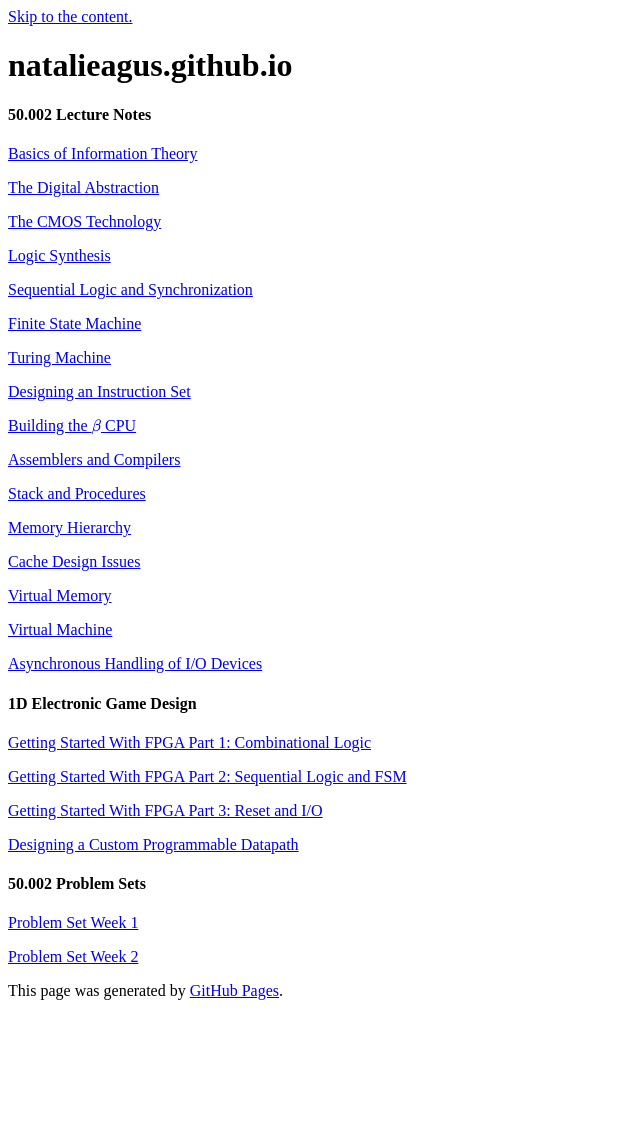
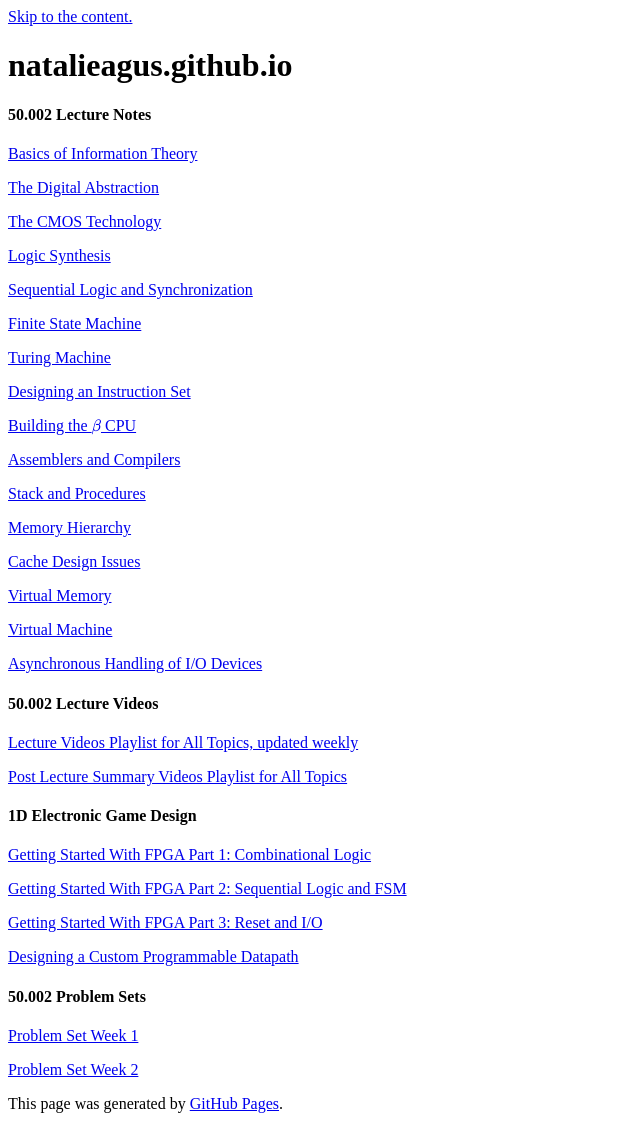
Before and after one commit to natalieagus/natalieagus.github.io, a Jekyll site: the page built from index.md, in a window 1280 px wide. Shown: the whole page, without its empty margins (0-640 px from the left). Built offline with Jekyll 4.4.1, drawn with Linux system fonts in a browser that asks for light colours; our own code applies the rules of GitHub Pages for plain Markdown files; formulas are drawn with MathJax 3; a script that is not in the unit is left out; the repository's description, which GitHub fills in, is left out; before the commit the page ends 1008 px from its top, so only the background shows below that.

Commit message:
added video links

```diff
--- a/index.md
+++ b/index.md
@@ -31,6 +31,13 @@
 
 [Asynchronous Handling of I/O Devices](https://natalieagus.github.io/50002/devices_and_interrupts.html)
 
+#### 50.002 Lecture Videos
+[Lecture Videos Playlist for All Topics, updated weekly](https://www.youtube.com/playlist?list=PLklpDKpv-EBhCVUAZDDRWEGZzR_It-FSo)
+
+[Post Lecture Summary Videos Playlist for All Topics](https://www.youtube.com/playlist?list=PLklpDKpv-EBhCVUAZDDRWEGZzR_It-FSo)
+
+
+
 #### 1D Electronic Game Design
 [Getting Started With FPGA Part 1: Combinational Logic](https://natalieagus.github.io/50002/fpga_1.html)
 
```
